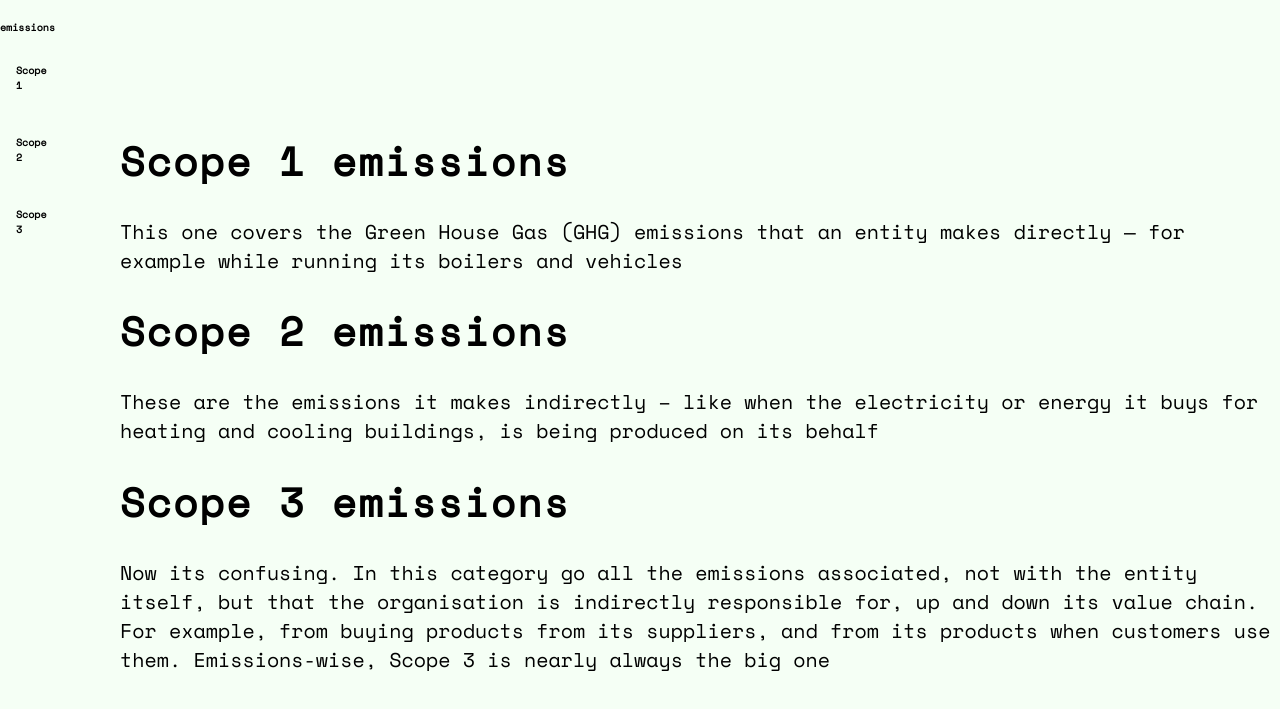
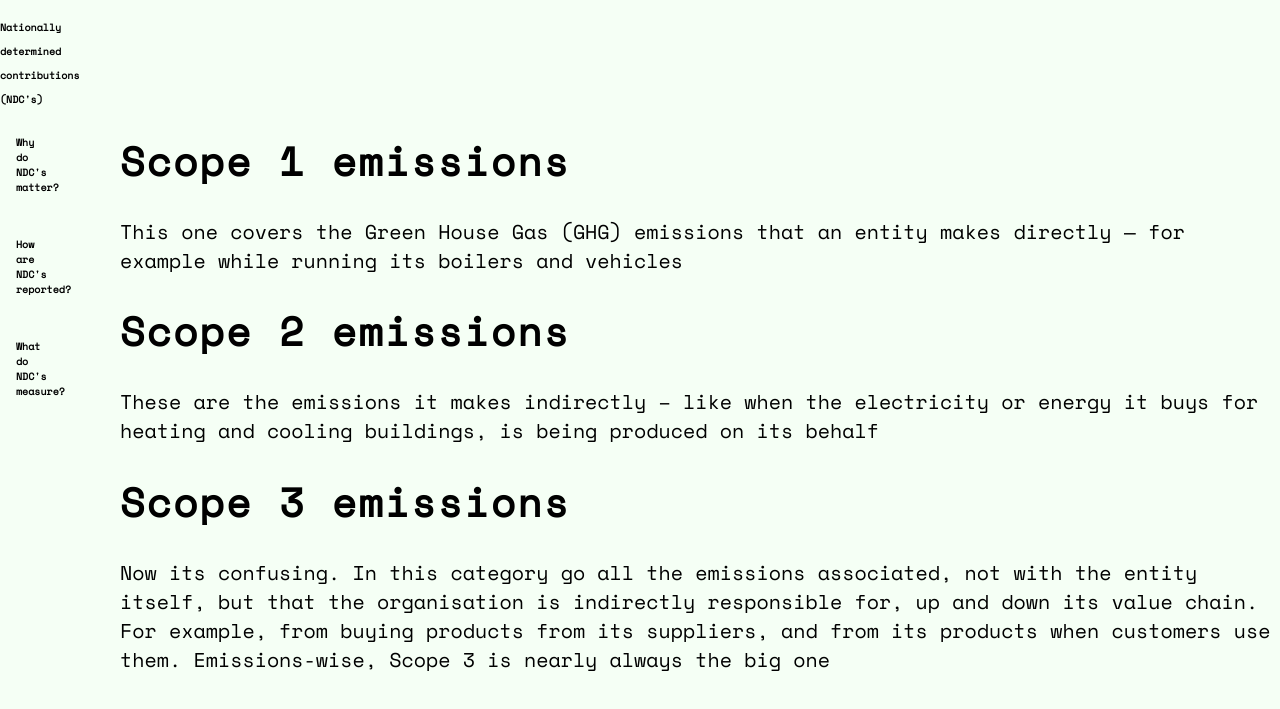
Before and after one commit to zero2030net/ndc, a plain HTML site: page index.html in a window 1280 px wide. Shown: the part 239-948 px from the top of the page. Drawn offline with nearby package versions, Linux system fonts and the light colour scheme; a web font is replaced by a local one.

Commit message:
Update index.html

```diff
--- a/index.html
+++ b/index.html
@@ -134,10 +134,10 @@ p3 {
 <div class="sidenav">
   <p><a href="https://zro.ec"><img src="0.png" alt="Avatar" class="avatar-small"></a></p>
   <p><a href="https://www4.unfccc.int/sites/NDCStaging/Pages/All.aspx"><img src="logo.jpeg" alt="Avatar" class="avatar"></a></p>
-  <p2> emissions <p2>
-  <p><a href="#Scope 1 emissions">Scope 1</a></p>
-  <p><a href="#Scope 2 emissions">Scope 2</a></p>
-  <p><a href="#Scope 3 emissions">Scope 3</a></p>
+  <p2> Nationally determined contributions (NDC's) <p2>
+  <p><a href="#Why they matter">Why do NDC's matter?</a></p>
+  <p><a href="#How they're reported">How are NDC's reported?</a></p>
+  <p><a href="#What they measure">What do NDC's measure?</a></p>
   </div>
 
 <div class="content">
```
